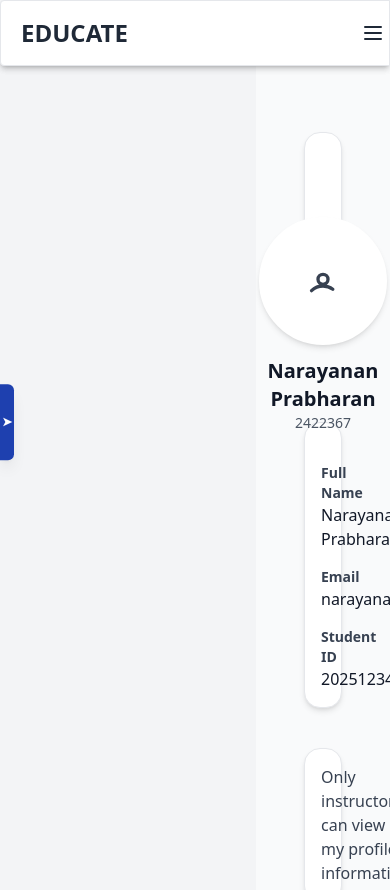
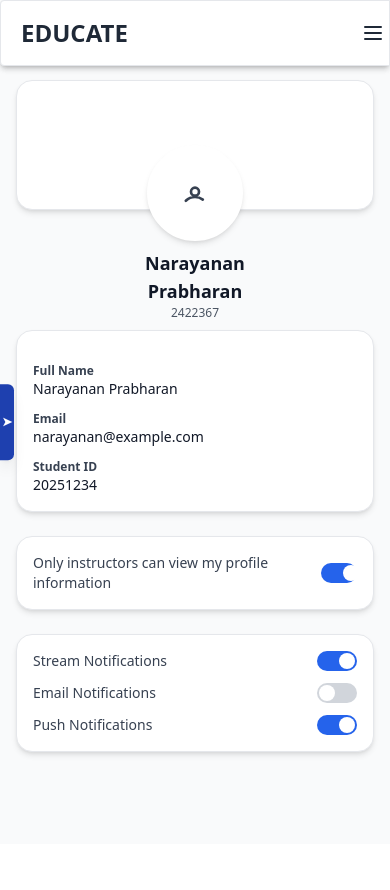
Before and after one commit to NipunBasnayake/educate-lms-mern, a React (Vite) app in the folder client/: page /profile in a window 390 px wide. Shown: the top 890 px of the page. After the commit the page ends 844 px from the top, so only its background shows below. Built offline with nearby package versions, Linux system fonts and the light colour scheme.

Commit message:
Refactor component imports to use consistent casing and improve layout styles across Dashboard, Institution, and Profile pages

```diff
--- a/client/src/pages/Dashboard.jsx
+++ b/client/src/pages/Dashboard.jsx
@@ -11,7 +11,7 @@ import {
   Tooltip,
   ResponsiveContainer,
 } from "recharts";
-import Card, { CardContent } from "../components/card";
+import Card, { CardContent } from "../components/Card";
 // eslint-disable-next-line no-unused-vars
 import { motion } from "framer-motion";
 import "swiper/css";
@@ -30,7 +30,7 @@ const data = [
 const Dashboard = () => {
   return (
     <motion.div initial={{ opacity: 0 }} animate={{ opacity: 1 }}>
-      <div className="min-h-screen bg-gray-100 dark:bg-gray-900 text-gray-900 dark:text-white">
+      <div className="min-h-screen bg-gray-100 dark:bg-gray-950 text-gray-900 dark:text-white">
         <Navbar />
 
         <main className="flex">
--- a/client/src/pages/institution.jsx
+++ b/client/src/pages/institution.jsx
@@ -1,7 +1,7 @@
 import Navbar from "../components/Navbar";
 import Sidebar from "../components/Sidebar";
 import Footer from "../components/Footer";
-import Card from "../components/card";
+import Card from "../components/Card";
 import Section from "../components/Section";
 
 const Institution = () => {
@@ -9,9 +9,9 @@ const Institution = () => {
     <div className="flex flex-col h-screen">
       <Navbar />
       <div className="flex flex-1 overflow-hidden">
-        <aside className="w-64 bg-gray-100 dark:bg-gray-900 h-full">
+
           <Sidebar />
-        </aside>
+
         <main className="flex-1 p-6 bg-gray-50 dark:bg-gray-950 overflow-y-auto">
           <div className="max-w-7xl mx-auto space-y-12 mt-28">
             <Section title="Institution">
--- a/client/src/pages/profile.jsx
+++ b/client/src/pages/profile.jsx
@@ -4,7 +4,6 @@ import Sidebar from "../components/Sidebar";
 import Footer from "../components/Footer";
 import Card, { CardContent } from "../components/Card";
 
-// Custom toggle switch
 const CustomSwitch = ({ defaultChecked = false }) => (
   <input
     type="checkbox"
@@ -17,24 +16,25 @@ const CustomSwitch = ({ defaultChecked = false }) => (
 );
 
 const Institution = () => {
-  const cardOffset = 120; // Change this value to move the cards further down
+  const cardOffset = 120;
 
   return (
     <div className="flex flex-col min-h-screen">
       <Navbar />
-      <div className="flex flex-1">
-        <aside className="w-64 bg-gray-100 dark:bg-gray-900">
+      <div className="flex flex-col md:flex-row flex-1">
+        {/* Sidebar - hidden on mobile, shown on md and up */}
+        <aside className="w-full md:w-64 bg-gray-100 dark:bg-gray-900">
           <Sidebar />
         </aside>
 
-        <main className="flex-1 p-12 bg-gray-50 dark:bg-gray-950 overflow-auto mt-1">
+        <main className="flex-1 p-4 sm:p-6 md:p-8 lg:p-12 bg-gray-50 dark:bg-gray-950 overflow-auto">
           {/* Profile Card */}
-          <Card className="relative overflow-visible p-0 mt-20">
-            <div className="absolute top-20 left-1/2 transform -translate-x-1/2 flex flex-col items-center mt-1">
-              <div className="w-32 h-32 rounded-full bg-white flex items-center justify-center border-4 border-white dark:border-gray-800 shadow-md">
+          <Card className="relative overflow-visible p-0 mt-16 md:mt-20">
+            <div className="absolute top-16 md:top-20 left-1/2 transform -translate-x-1/2 flex flex-col items-center">
+              <div className="w-24 h-24 md:w-32 md:h-32 rounded-full bg-white flex items-center justify-center border-4 border-white dark:border-gray-800 shadow-md">
                 <svg
                   xmlns="http://www.w3.org/2000/svg"
-                  className="w-10 h-10 text-gray-700 dark:text-gray-800"
+                  className="w-8 h-8 md:w-10 md:h-10 text-gray-700 dark:text-gray-800"
                   fill="none"
                   viewBox="0 0 24 24"
                   stroke="currentColor"
@@ -48,44 +48,44 @@ const Institution = () => {
                 </svg>
               </div>
 
-              <div className="mt-3 text-center">
-                <h2 className="text-xl font-semibold text-gray-900 dark:text-white">
+              <div className="mt-2 md:mt-3 text-center">
+                <h2 className="text-lg md:text-xl font-semibold text-gray-900 dark:text-white">
                   Narayanan Prabharan
                 </h2>
-                <p className="text-sm text-gray-600 dark:text-gray-300">2422367</p>
+                <p className="text-xs md:text-sm text-gray-600 dark:text-gray-300">2422367</p>
               </div>
             </div>
 
-            <div className="pt-36 pb-6" />
+            <div className="pt-28 md:pt-36 pb-4 md:pb-6" />
           </Card>
 
           {/* Cards Section */}
-          <div className="space-y-10" style={{ marginTop: `${cardOffset}px` }}>
+          <div className="space-y-6 md:space-y-10" style={{ marginTop: `${cardOffset}px` }}>
             {/* Basic Information */}
             <Card title="Basic Information">
-              <CardContent className="space-y-4 mt-6">
-                <div className="grid grid-cols-1 sm:grid-cols-2 gap-4">
+              <CardContent className="space-y-4 mt-4 md:mt-6">
+                <div className="grid grid-cols-1 sm:grid-cols-2 gap-3 md:gap-4">
                   <div>
-                    <p className="text-sm font-semibold text-gray-700 dark:text-gray-300">
+                    <p className="text-xs md:text-sm font-semibold text-gray-700 dark:text-gray-300">
                       Full Name
                     </p>
-                    <p className="text-gray-900 dark:text-white">
+                    <p className="text-sm md:text-base text-gray-900 dark:text-white">
                       Narayanan Prabharan
                     </p>
                   </div>
                   <div>
-                    <p className="text-sm font-semibold text-gray-700 dark:text-gray-300">
+                    <p className="text-xs md:text-sm font-semibold text-gray-700 dark:text-gray-300">
                       Email
                     </p>
-                    <p className="text-gray-900 dark:text-white">
+                    <p className="text-sm md:text-base text-gray-900 dark:text-white">
                       narayanan@example.com
                     </p>
                   </div>
                   <div>
-                    <p className="text-sm font-semibold text-gray-700 dark:text-gray-300">
+                    <p className="text-xs md:text-sm font-semibold text-gray-700 dark:text-gray-300">
                       Student ID
                     </p>
-                    <p className="text-gray-900 dark:text-white">20251234</p>
+                    <p className="text-sm md:text-base text-gray-900 dark:text-white">20251234</p>
                   </div>
                 </div>
               </CardContent>
@@ -95,7 +95,7 @@ const Institution = () => {
             <Card title="Privacy Settings">
               <CardContent>
                 <div className="flex items-center justify-between">
-                  <p className="text-gray-700 dark:text-gray-300">
+                  <p className="text-sm md:text-base text-gray-700 dark:text-gray-300">
                     Only instructors can view my profile information
                   </p>
                   <CustomSwitch defaultChecked />
@@ -105,21 +105,21 @@ const Institution = () => {
 
             {/* Notification Settings */}
             <Card title="Global Notification Settings">
-              <CardContent className="space-y-4">
+              <CardContent className="space-y-3 md:space-y-4">
                 <div className="flex items-center justify-between">
-                  <p className="text-gray-700 dark:text-gray-300">
+                  <p className="text-sm md:text-base text-gray-700 dark:text-gray-300">
                     Stream Notifications
                   </p>
                   <CustomSwitch defaultChecked />
                 </div>
                 <div className="flex items-center justify-between">
-                  <p className="text-gray-700 dark:text-gray-300">
+                  <p className="text-sm md:text-base text-gray-700 dark:text-gray-300">
                     Email Notifications
                   </p>
                   <CustomSwitch />
                 </div>
                 <div className="flex items-center justify-between">
-                  <p className="text-gray-700 dark:text-gray-300">
+                  <p className="text-sm md:text-base text-gray-700 dark:text-gray-300">
                     Push Notifications
                   </p>
                   <CustomSwitch defaultChecked />
@@ -129,8 +129,6 @@ const Institution = () => {
           </div>
         </main>
       </div>
-
-
     </div>
   );
 };
```
